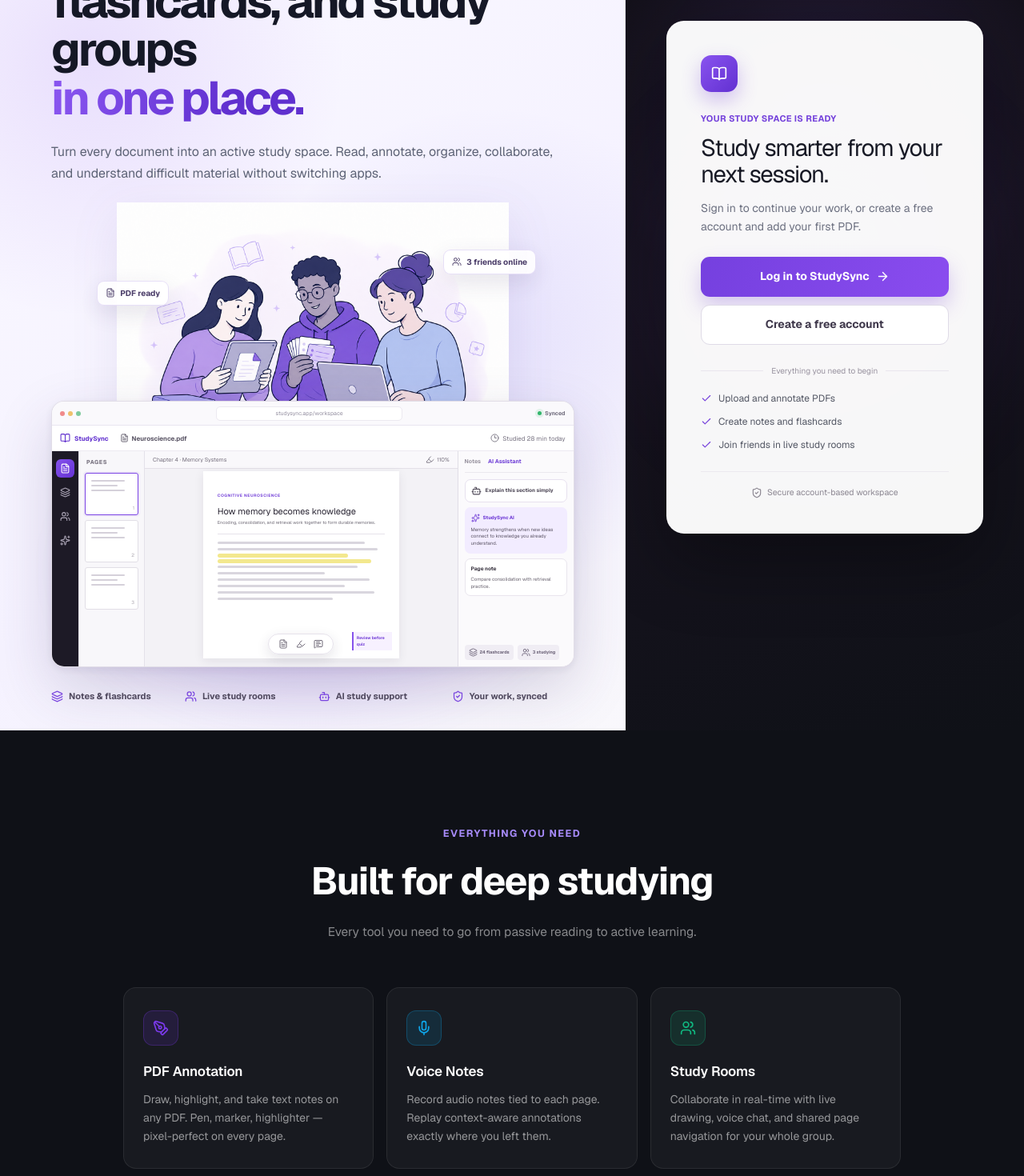
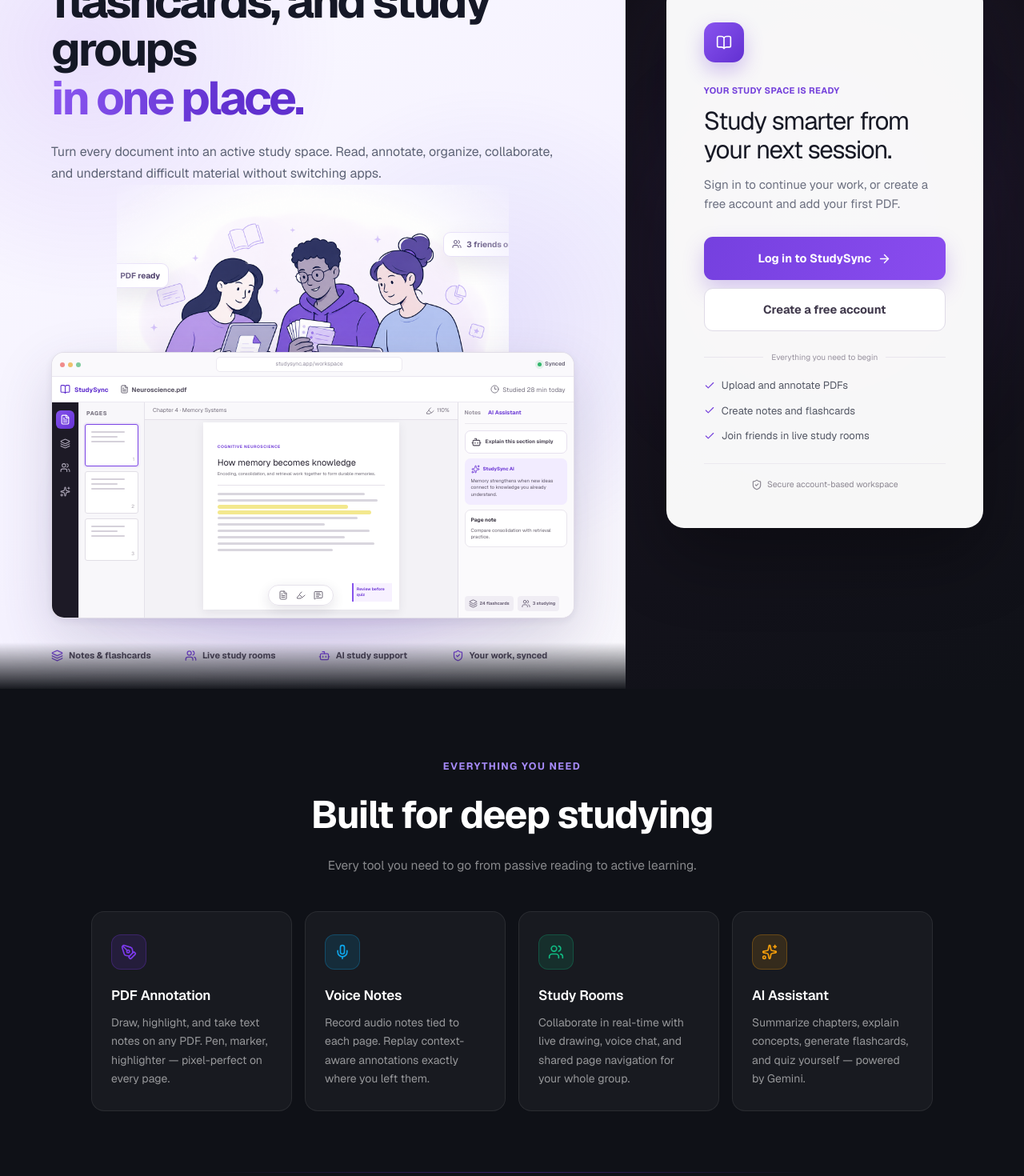
Before and after one commit to Muj-04/studysync, a Next.js app: page / in a window 1280 px wide. Shown: the part 280-1750 px from the top of the page at 80% size. Built offline with nearby package versions, Linux system fonts and the light colour scheme; no server answers.

Commit message:
Refine landing page layout

```diff
--- a/src/app/page.tsx
+++ b/src/app/page.tsx
@@ -331,10 +331,10 @@
       {/* ══ FEATURES ══ */}
       <section id="features" style={{
         position: 'relative', zIndex: 1,
-        padding: 'clamp(80px, 10vw, 120px) clamp(20px, 5vw, 64px)',
-        maxWidth: 1100, margin: '0 auto',
+        padding: 'clamp(64px, 7vw, 88px) clamp(20px, 5vw, 64px) clamp(56px, 6vw, 76px)',
+        maxWidth: 1180, margin: '0 auto',
       }}>
-        <div style={{ textAlign: 'center', marginBottom: 56 }}>
+        <div style={{ textAlign: 'center', marginBottom: 44 }}>
           <p style={{ fontSize: 12.5, fontWeight: 700, letterSpacing: '0.12em', textTransform: 'uppercase', color: '#a78bfa', margin: '0 0 14px' }}>
             Everything you need
           </p>
@@ -346,7 +346,7 @@
           </p>
         </div>
 
-        <div style={{ display: 'flex', gap: 16, flexWrap: 'wrap' }}>
+        <div className="landing-feature-grid">
           {FEATURES.map((f) => <FeatureCard key={f.title} {...f} />)}
         </div>
       </section>
@@ -354,7 +354,7 @@
       {/* ══ PRICING ══ */}
       <section id="pricing" style={{
         position: 'relative', zIndex: 1,
-        padding: 'clamp(80px, 10vw, 120px) clamp(20px, 5vw, 64px)',
+        padding: 'clamp(60px, 7vw, 86px) clamp(20px, 5vw, 64px) clamp(72px, 8vw, 100px)',
       }}>
         {/* Divider glow */}
         <div style={{
@@ -362,7 +362,7 @@
           background: 'linear-gradient(90deg, transparent, rgba(124,58,237,0.4), transparent)',
         }} />
 
-        <div style={{ textAlign: 'center', marginBottom: 56 }}>
+        <div style={{ textAlign: 'center', marginBottom: 46 }}>
           <p style={{ fontSize: 12.5, fontWeight: 700, letterSpacing: '0.12em', textTransform: 'uppercase', color: '#a78bfa', margin: '0 0 14px' }}>
             Simple pricing
           </p>
@@ -533,8 +533,17 @@
         .nav-links-desktop {
           display: flex;
         }
+        .landing-feature-grid {
+          display: grid;
+          grid-template-columns: repeat(4, minmax(0, 1fr));
+          gap: 16px;
+        }
+        @media (max-width: 900px) {
+          .landing-feature-grid { grid-template-columns: repeat(2, minmax(0, 1fr)); }
+        }
         @media (max-width: 600px) {
           .nav-links-desktop { display: none !important; }
+          .landing-feature-grid { grid-template-columns: 1fr; }
         }
       `}</style>
     </div>
--- a/src/components/LandingHero.module.css
+++ b/src/components/LandingHero.module.css
@@ -39,6 +39,18 @@
   inset: 0 0 0 auto;
   width: 1px;
   background: linear-gradient(transparent, rgba(64, 46, 96, 0.13) 15%, rgba(64, 46, 96, 0.13) 85%, transparent);
+}
+
+.leftColumn::before {
+  content: '';
+  position: absolute;
+  z-index: 4;
+  right: 0;
+  bottom: 0;
+  left: 0;
+  height: 58px;
+  background: linear-gradient(to bottom, transparent, rgba(15, 17, 23, 0.96));
+  pointer-events: none;
 }
 
 .copy {
@@ -92,15 +104,18 @@
   position: relative;
   z-index: 2;
   width: min(100%, 840px);
-  margin-top: 22px;
+  margin-top: 10px;
+  transform: translateY(-10px);
 }
 
 .illustrationWrap {
   position: relative;
   z-index: 1;
   width: min(75%, 600px);
-  margin: 0 auto -12%;
+  margin: 0 auto -18%;
   pointer-events: none;
+  -webkit-mask-image: radial-gradient(ellipse 72% 76% at 50% 54%, #000 62%, transparent 100%);
+  mask-image: radial-gradient(ellipse 72% 76% at 50% 54%, #000 62%, transparent 100%);
 }
 
 .illustration {
@@ -287,26 +302,26 @@
 .authCard {
   position: relative;
   z-index: 1;
-  width: min(100%, 470px);
-  padding: clamp(30px, 3.3vw, 46px);
+  width: min(100%, 545px);
+  padding: clamp(36px, 3.6vw, 54px);
   border: 1px solid rgba(255, 255, 255, 0.75);
   border-radius: 22px;
   color: #171925;
   background: rgba(255, 255, 255, 0.97);
   box-shadow: 0 36px 90px rgba(0, 0, 0, 0.33), 0 1px 0 rgba(255, 255, 255, 0.7) inset;
 }
-.cardLogo { display: grid; place-items: center; width: 46px; height: 46px; margin-bottom: 20px; border-radius: 13px; color: #fff; background: linear-gradient(135deg, #8954ef, #6230d1); box-shadow: 0 10px 24px rgba(111, 58, 215, 0.3); }
+.cardLogo { display: grid; place-items: center; width: 50px; height: 50px; margin-bottom: 22px; border-radius: 14px; color: #fff; background: linear-gradient(135deg, #8954ef, #6230d1); box-shadow: 0 10px 24px rgba(111, 58, 215, 0.3); }
 .cardPill { display: inline-flex; margin-bottom: 12px; color: #7441db; font-size: 11px; font-weight: 800; letter-spacing: 0.035em; text-transform: uppercase; }
-.authCard h2 { margin: 0; color: #171925; font-size: clamp(1.75rem, 2.3vw, 2.35rem); line-height: 1.12; letter-spacing: -0.04em; }
-.authCard > p { margin: 14px 0 26px; color: #6c7080; font-size: 14px; line-height: 1.65; }
-.primaryAction, .secondaryAction { display: flex; align-items: center; justify-content: center; gap: 8px; height: 50px; border-radius: 11px; font-size: 14px; font-weight: 750; text-decoration: none; transition: transform 0.18s ease, box-shadow 0.18s ease, border-color 0.18s ease; }
+.authCard h2 { margin: 0; color: #171925; font-size: clamp(1.95rem, 2.45vw, 2.6rem); line-height: 1.12; letter-spacing: -0.04em; }
+.authCard > p { margin: 15px 0 28px; color: #6c7080; font-size: 15px; line-height: 1.65; }
+.primaryAction, .secondaryAction { display: flex; align-items: center; justify-content: center; gap: 8px; height: 54px; border-radius: 11px; font-size: 14.5px; font-weight: 750; text-decoration: none; transition: transform 0.18s ease, box-shadow 0.18s ease, border-color 0.18s ease; }
 .primaryAction { color: #fff; background: linear-gradient(110deg, #7540df, #8a4cef); box-shadow: 0 12px 26px rgba(108, 57, 209, 0.25); }
 .secondaryAction { margin-top: 10px; border: 1px solid #dfdbe7; color: #40394c; background: #fff; }
 .primaryAction:hover { transform: translateY(-1px); box-shadow: 0 15px 30px rgba(108, 57, 209, 0.34); }
 .secondaryAction:hover { border-color: #bba7e4; transform: translateY(-1px); }
 .cardDivider { display: flex; align-items: center; gap: 10px; margin: 25px 0 18px; color: #9993a0; font-size: 10px; white-space: nowrap; }
 .cardDivider span { flex: 1; height: 1px; background: #e9e6ed; }
-.authCard ul { display: flex; flex-direction: column; gap: 11px; margin: 0; padding: 0; list-style: none; color: #535764; font-size: 12px; }
+.authCard ul { display: flex; flex-direction: column; gap: 12px; margin: 0; padding: 0; list-style: none; color: #535764; font-size: 13px; }
 .authCard li { display: flex; align-items: center; gap: 8px; }
 .authCard li svg { color: #7541dc; }
 .cardFoot { display: flex; align-items: center; justify-content: center; gap: 6px; margin-top: 24px; padding-top: 18px; border-top: 1px solid #ece9ef; color: #8b8691; font-size: 10.5px; }
@@ -318,6 +333,7 @@
   .copy p { margin-left: auto; margin-right: auto; }
   .visualStage { margin-left: auto; margin-right: auto; }
   .leftColumn::after { display: none; }
+  .leftColumn::before { height: 44px; }
   .authSide { min-height: 560px; padding: 72px 24px; }
 }
 
@@ -327,7 +343,7 @@
   .copy h1 { font-size: clamp(2.35rem, 11vw, 3.35rem); }
   .copy h1 br:nth-of-type(2) { display: none; }
   .copy p { font-size: 14px; line-height: 1.65; }
-  .visualStage { margin-top: 18px; }
+  .visualStage { margin-top: 12px; transform: none; }
   .illustrationWrap { width: 94%; margin-bottom: -9%; }
   .floatingTag { display: none; }
   .workspaceBody { grid-template-columns: 28px 56px minmax(0, 1fr); height: 220px; }
```
